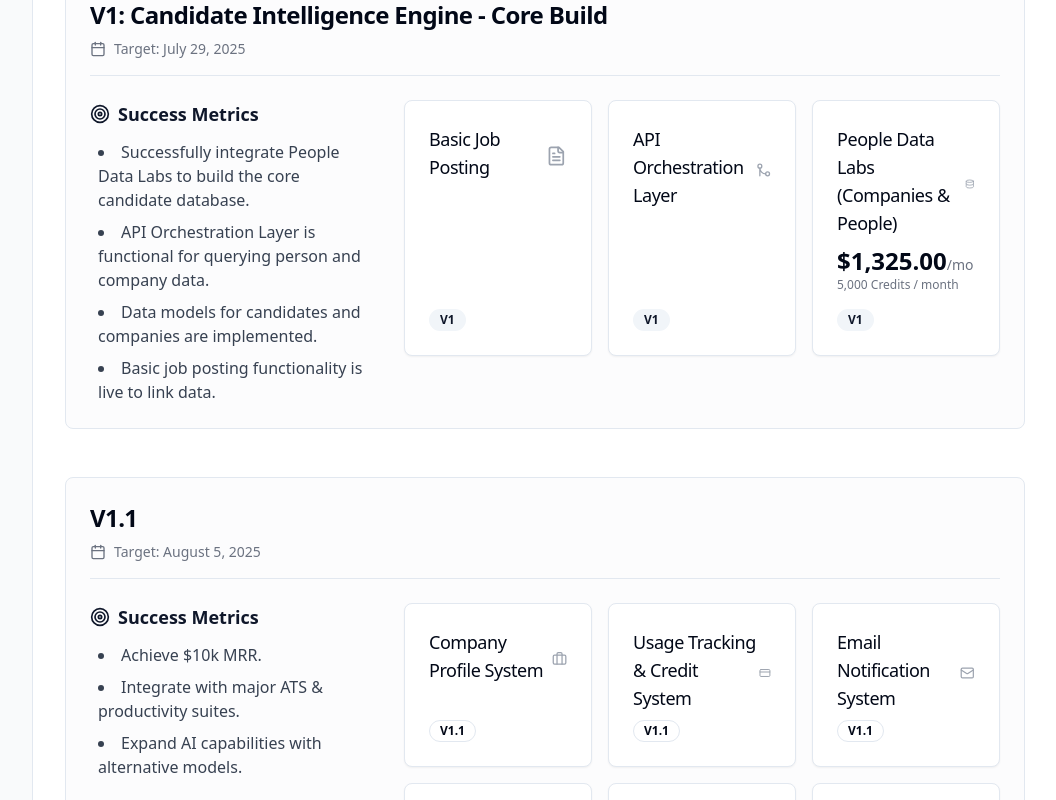
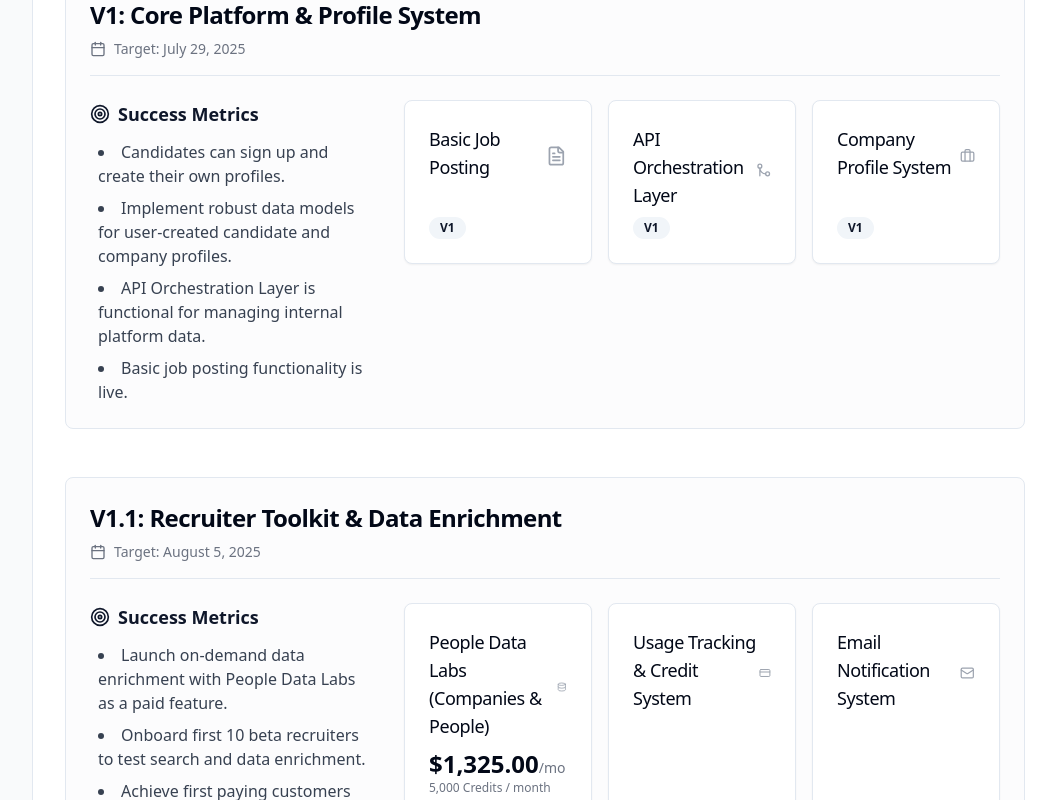
Before and after one commit to inevitablesale/swift-alpaca-dash, a React (Vite) app: page /admin/project-plan in a window 1280 px wide. Shown: the part 840-1640 px from the top of the page, without its empty margins (223-1279 px from the left). Built offline with nearby package versions, Linux system fonts and the light colour scheme.

Commit message:
[dyad] Pivoting to on-demand data enrichment - wrote 1 file(s)

```diff
--- a/src/pages/admin/ProjectPlan.tsx
+++ b/src/pages/admin/ProjectPlan.tsx
@@ -22,11 +22,10 @@ const allIntegrations: Integration[] = [
     { name: "Phantombuster", icon: Bot, milestones: ['MVP'], cost: "$56/mo", requests: "20h/month execution time" },
     { name: "Basic Job Posting", icon: FileText, milestones: ['V1'] },
     { name: "API Orchestration Layer", icon: GitMerge, milestones: ['V1'] },
-    { name: "People Data Labs (Companies & People)", icon: Database, milestones: ['V1'], cost: "$1,325.00/mo", requests: "5,000 Credits / month" },
-    { name: "Company Profile System", icon: Briefcase, milestones: ['V1.1'] },
+    { name: "Company Profile System", icon: Briefcase, milestones: ['V1'] },
+    { name: "People Data Labs (Companies & People)", icon: Database, milestones: ['V1.1'], cost: "$1,325.00/mo", requests: "5,000 Credits / month" },
     { name: "Usage Tracking & Credit System", icon: CreditCard, milestones: ['V1.1'] },
     { name: "Email Notification System", icon: Mail, milestones: ['V1.1'] },
-    { name: "Mistral", icon: BrainCircuit, milestones: ['V1.1'] },
     { name: "Greenhouse", icon: Briefcase, milestones: ['V1.1'] },
     { name: "Lever", icon: Briefcase, milestones: ['V1.1'] },
     { name: "Google Workspace", icon: Mail, milestones: ['V1.1'] },
@@ -52,22 +51,23 @@ const milestones: Milestone[] = [
     ],
   },
   {
-    title: 'V1: Candidate Intelligence Engine - Core Build',
+    title: 'V1: Core Platform & Profile System',
     date: 'Target: July 29, 2025',
     successMetrics: [
-      'Successfully integrate People Data Labs to build the core candidate database.',
-      'API Orchestration Layer is functional for querying person and company data.',
-      'Data models for candidates and companies are implemented.',
-      'Basic job posting functionality is live to link data.',
+      'Candidates can sign up and create their own profiles.',
+      'Implement robust data models for user-created candidate and company profiles.',
+      'API Orchestration Layer is functional for managing internal platform data.',
+      'Basic job posting functionality is live.',
     ],
   },
   {
-    title: 'V1.1',
+    title: 'V1.1: Recruiter Toolkit & Data Enrichment',
     date: 'Target: August 5, 2025',
     successMetrics: [
-      'Achieve $10k MRR.',
-      'Integrate with major ATS & productivity suites.',
-      'Expand AI capabilities with alternative models.',
+      'Launch on-demand data enrichment with People Data Labs as a paid feature.',
+      'Onboard first 10 beta recruiters to test search and data enrichment.',
+      'Achieve first paying customers and validate pricing model.',
+      'Integrate with major ATS & productivity suites (Greenhouse, Lever).',
     ],
   },
   {
```
